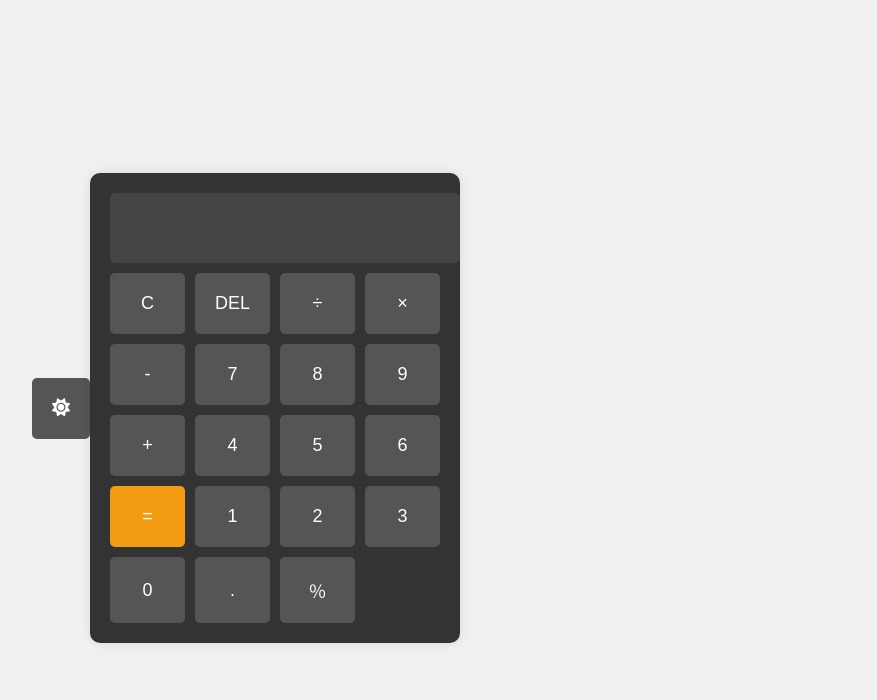
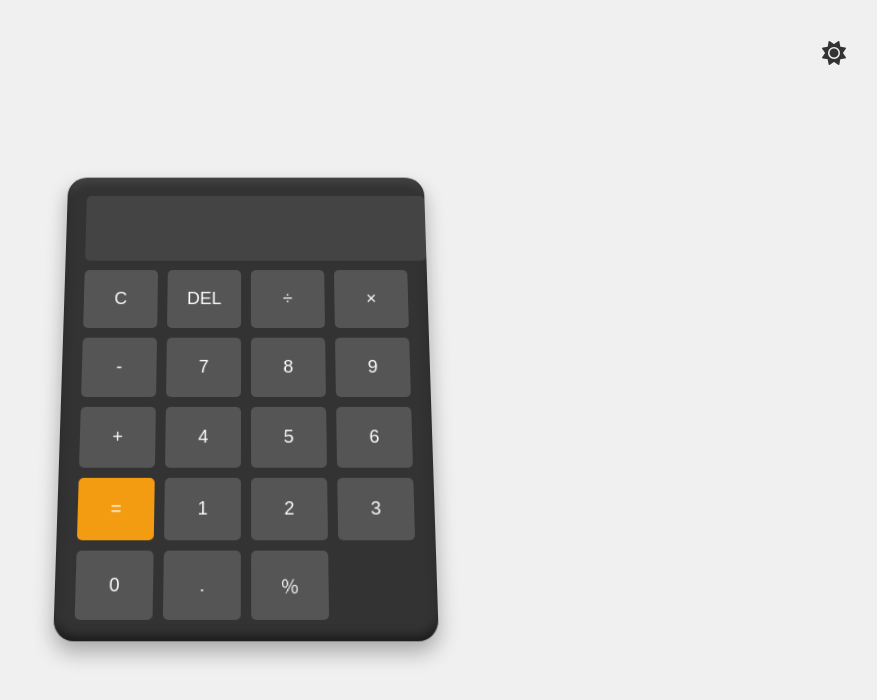
Before and after one commit to ElangPratama/firstkalkulator, a plain HTML site: page index.html in a window 1280 px wide. Shown: the whole page, without its empty margins (394-1271 px from the left). Drawn offline with Linux system fonts and the light colour scheme.

Commit message:
Update styles.css

```diff
--- a/styles.css
+++ b/styles.css
@@ -1,17 +1,66 @@
 body {
+  background-size: cover; /* Agar gambar menutupi seluruh latar belakang */
+  background-position: center;
+  color: #ffffff;
+  font-family: Arial, sans-serif;
   display: flex;
   justify-content: center;
   align-items: center;
   height: 100vh;
+  margin: 0;
+}
+body.light-theme {
   background-color: #f0f0f0;
-  font-family: Arial, sans-serif;
+  color: #333;
+  transition: background-color 0.3s, color 0.3s;
 }
 
+/* Tema Dark */
+body.dark-theme {
+  background-color: #1e1e1e;
+  color: #fff;
+  transition: background-color 0.3s, color 0.3s;
+}
+
+/* Tombol Toggle Theme */
+.theme-toggle {
+  position: fixed;
+  top: 20px;
+  right: 20px;
+  background: none;
+  border: none;
+  font-size: 24px;
+  cursor: pointer;
+  color: inherit;
+}
+
+.calculator-container {
+  perspective: 1000px; /* Memberikan efek perspektif 3D */
+}
+
+/* Kalkulator */
 .calculator {
-  background-color: #333;
+  background: #333;
   padding: 20px;
-  border-radius: 10px;
-  box-shadow: 0px 0px 10px rgba(0, 0, 0, 0.1);
+  border-radius: 20px;
+  box-shadow: 0px 10px 20px rgba(0, 0, 0, 0.3),
+    /* Bayangan luar */ inset 0px -5px 10px rgba(0, 0, 0, 0.5),
+    /* Bayangan dalam untuk efek kedalaman */ inset 0px 5px 10px
+      rgba(255, 255, 255, 0.1); /* Highlight dalam */
+  transform: rotateX(10deg); /* Memberikan sudut 3D */
+  transition: transform 0.3s ease;
+}
+
+@keyframes gradientBG {
+  0% {
+    background-position: 0% 50%;
+  }
+  50% {
+    background-position: 100% 50%;
+  }
+  100% {
+    background-position: 0% 50%;
+  }
 }
 
 #display {
```
